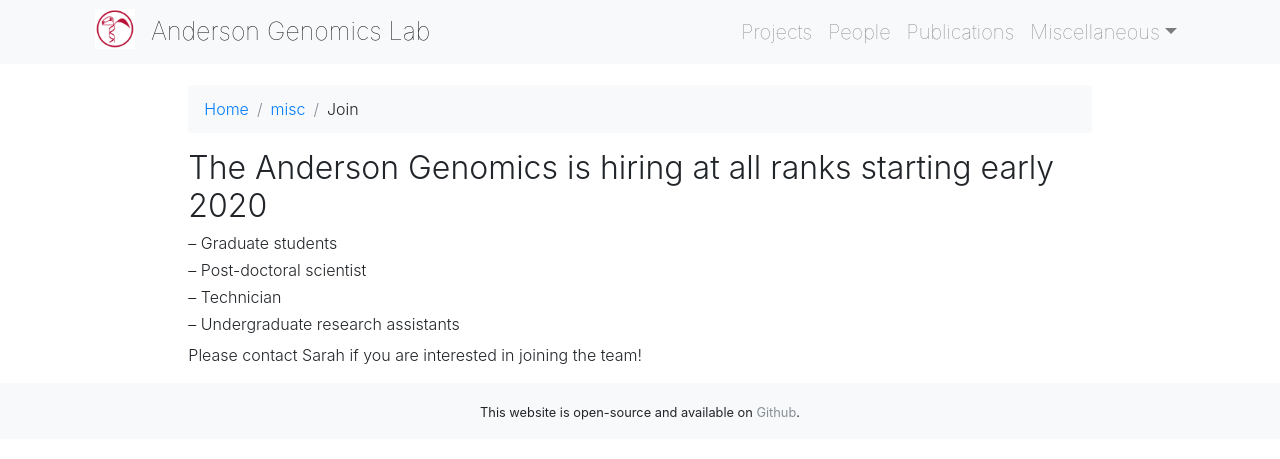
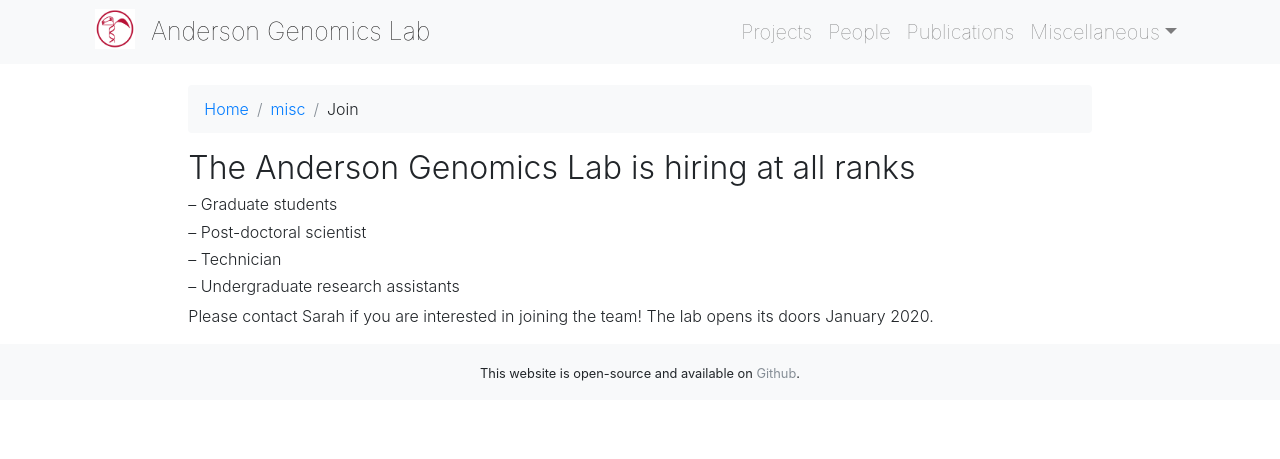
Before and after one commit to andersongenomicslab/andersongenomicslab.github.io, a Jekyll site: the page built from misc/_posts/2010-01-03-join.md, in a window 1280 px wide. Shown: the top 459 px of the page. Built offline with Jekyll 4.4.1, drawn with Linux system fonts in a browser that asks for light colours; nearby versions of some CDN libraries; a style sheet for code colours, icons or effects is not loaded.

Commit message:
Update 2010-01-03-join.md

```diff
--- a/misc/_posts/2010-01-03-join.md
+++ b/misc/_posts/2010-01-03-join.md
@@ -3,7 +3,7 @@ layout: misc
 title: Join
 ---
 
-# The Anderson Genomics is hiring at all ranks starting early 2020
+# The Anderson Genomics Lab is hiring at all ranks
 
 
 ##### -- Graduate students
@@ -12,4 +12,4 @@ title: Join
 ##### -- Undergraduate research assistants
 
 
-Please contact Sarah if you are interested in joining the team!
+Please contact Sarah if you are interested in joining the team! The lab opens its doors January 2020.
```
